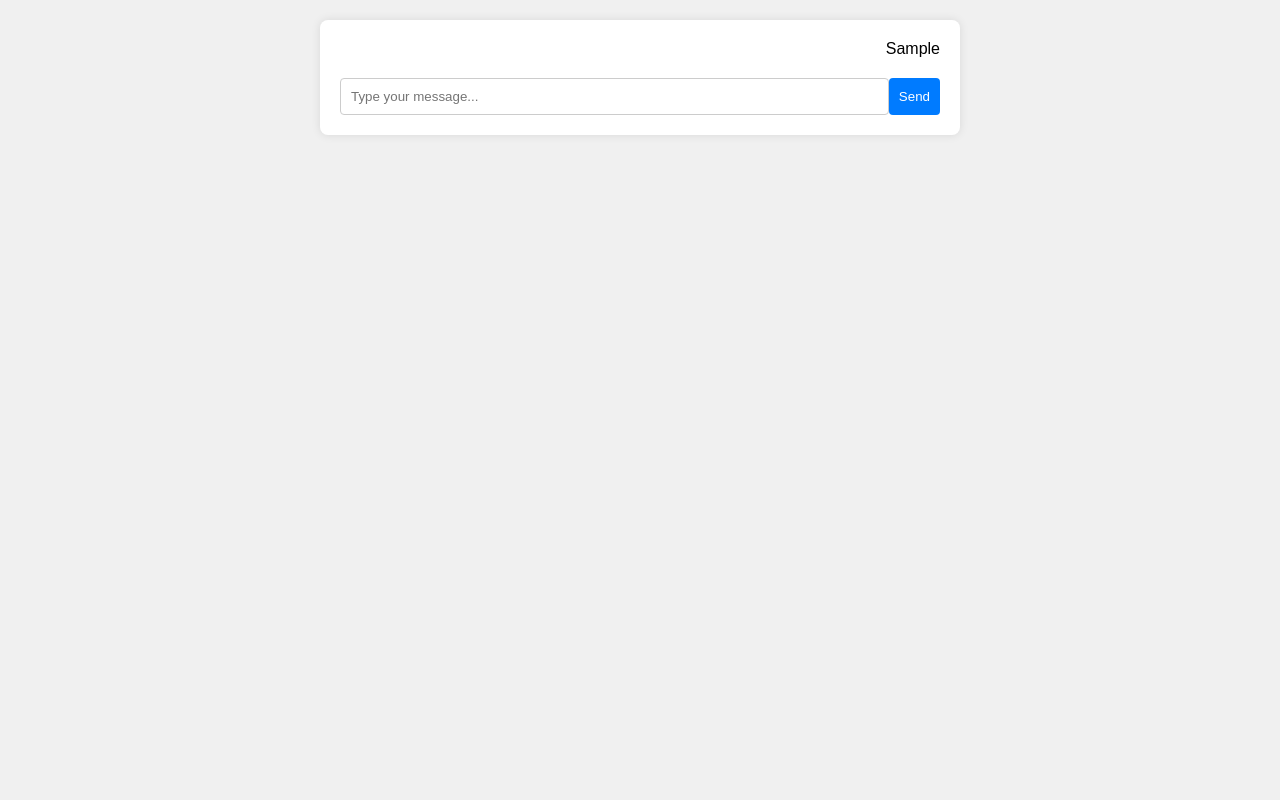
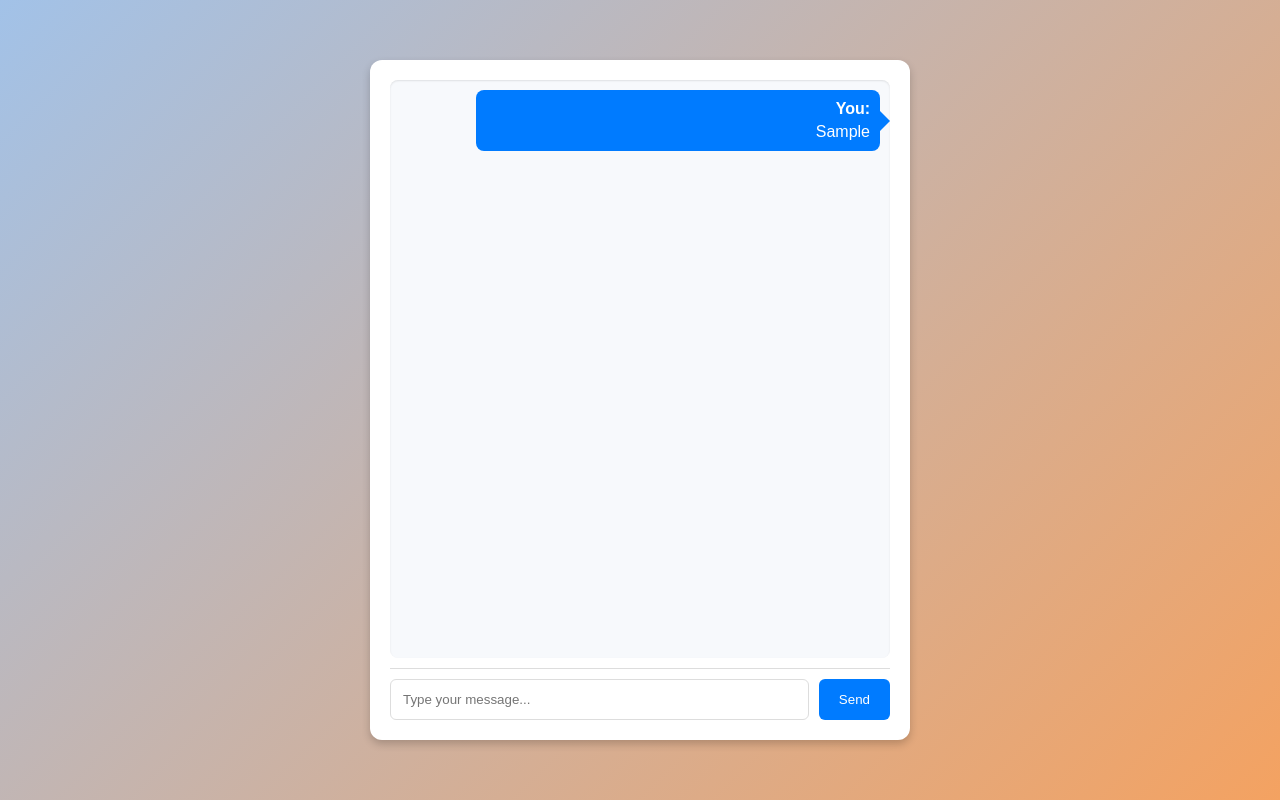
Before and after one commit to B-Eddie/chatgpt, a plain HTML site: page templates/index.html in a window 1280 px wide. Both pictures are taken after typing "Sample" into the empty fields and a click on the button "Send". Drawn offline with Linux system fonts and the light colour scheme; no server answers.

Commit message:
chore: Update app.py and index.html for chat UI improvements

```diff
--- a/templates/index.html
+++ b/templates/index.html
@@ -6,52 +6,123 @@
     <title>ScuffedAI</title>
     <style>
         body {
-            font-family: Arial, sans-serif;
+            font-family: 'Arial', sans-serif;
             margin: 0;
-            padding: 20px;
-            background-color: #f0f0f0;
+            padding: 0;
+            background: linear-gradient(135deg, #a2c2e8, #f4a261);
+            display: flex;
+            justify-content: center;
+            align-items: center;
+            height: 100vh;
+            overflow: hidden;
         }
         .chat-container {
-            max-width: 600px;
+            max-width: 500px;
+            width: 100%;
             margin: 0 auto;
             padding: 20px;
-            background-color: #ffffff;
+            background: #ffffff;
+            border-radius: 12px;
+            box-shadow: 0 4px 8px rgba(0, 0, 0, 0.2);
+            display: flex;
+            flex-direction: column;
+            height: 80%;
+            animation: fadeIn 1s ease-in-out;
+        }
+        .chat-box {
+            flex: 1;
+            overflow-y: auto;
+            padding: 10px;
             border-radius: 8px;
-            box-shadow: 0 0 10px rgba(0, 0, 0, 0.1);
+            background: #f7f9fc;
+            box-shadow: inset 0 1px 2px rgba(0, 0, 0, 0.1);
         }
         .message {
-            margin-bottom: 10px;
+            margin-bottom: 12px;
+            padding: 10px;
+            border-radius: 8px;
+            max-width: 80%;
+            position: relative;
+            clear: both;
+        }
+        .message::before {
+            content: '';
+            position: absolute;
+            top: 50%;
+            transform: translateY(-50%);
+            width: 0;
+            height: 0;
+            border-style: solid;
         }
         .message.user {
+            background: #007bff;
+            color: #ffffff;
             text-align: right;
+            margin-left: auto;
+        }
+        .message.user::before {
+            right: -10px;
+            border-color: transparent transparent transparent #007bff;
+            border-width: 10px 0 10px 10px;
         }
         .message.ai {
-            text-align: left;
-            color: #007bff;
+            background: #e9ecef;
+            color: #333;
+        }
+        .message.ai::before {
+            left: -10px;
+            border-color: transparent #e9ecef transparent transparent;
+            border-width: 10px 10px 10px 0;
+        }
+        .message-label {
+            font-weight: bold;
+            margin-bottom: 5px;
         }
         .input-group {
             display: flex;
-            margin-top: 20px;
+            margin-top: 10px;
+            border-top: 1px solid #ddd;
+            padding-top: 10px;
         }
         .input-group input {
             flex: 1;
-            padding: 10px;
-            border: 1px solid #ccc;
-            border-radius: 4px;
+            padding: 12px;
+            border: 1px solid #ddd;
+            border-radius: 6px;
+            outline: none;
+            transition: border-color 0.3s;
+        }
+        .input-group input:focus {
+            border-color: #007bff;
         }
         .input-group button {
-            padding: 10px;
+            padding: 12px 20px;
             border: none;
-            background-color: #007bff;
+            background: #007bff;
             color: #ffffff;
-            border-radius: 4px;
+            border-radius: 6px;
             cursor: pointer;
+            margin-left: 10px;
+            transition: background 0.3s;
+        }
+        .input-group button:hover {
+            background: #0056b3;
+        }
+        @keyframes fadeIn {
+            from {
+                opacity: 0;
+                transform: translateY(-20px);
+            }
+            to {
+                opacity: 1;
+                transform: translateY(0);
+            }
         }
     </style>
 </head>
 <body>
     <div class="chat-container">
-        <div id="chat-box"></div>
+        <div id="chat-box" class="chat-box"></div>
         <div class="input-group">
             <input type="text" id="user-input" placeholder="Type your message..." onkeydown="handleKeyDown(event)" />
             <button onclick="sendMessage()">Send</button>
@@ -63,7 +134,16 @@
             const chatBox = document.getElementById('chat-box');
             const messageDiv = document.createElement('div');
             messageDiv.className = 'message ' + type;
-            messageDiv.textContent = content;
+
+            const label = document.createElement('div');
+            label.className = 'message-label';
+            label.textContent = type === 'user' ? 'You:' : 'AI:';
+
+            const text = document.createElement('div');
+            text.textContent = content;
+
+            messageDiv.appendChild(label);
+            messageDiv.appendChild(text);
             chatBox.appendChild(messageDiv);
             chatBox.scrollTop = chatBox.scrollHeight; // Auto-scroll to bottom
         }
```
Also changed, not shown: 1 other file.
